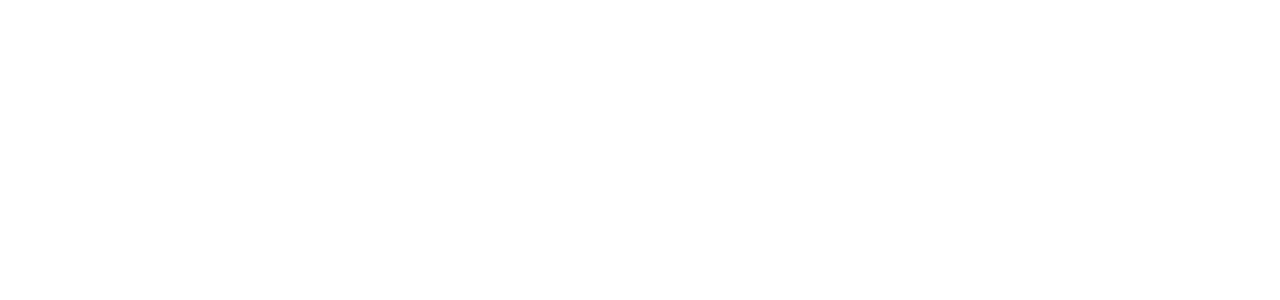
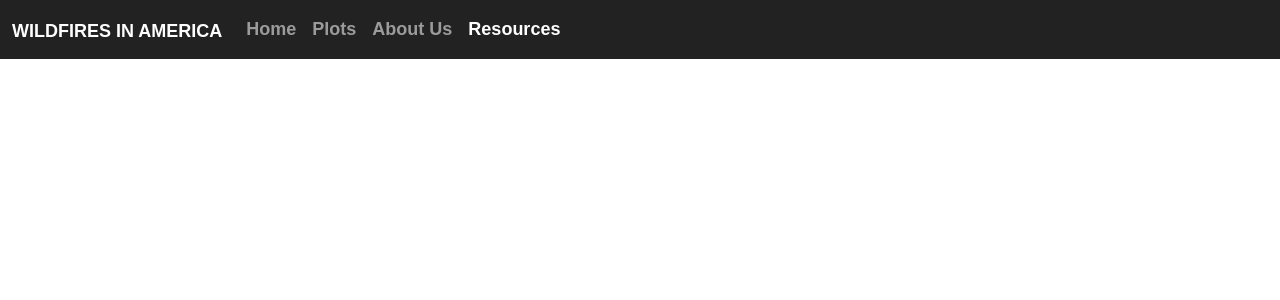
Before and after one commit to theRobMay/SMU_Flask_Vis_Project, a Flask app: page /resources in a window 1280 px wide. Before the commit the part shown is empty. Shown: the top 300 px of the page. Run offline with Flask 3, Linux system fonts and the light colour scheme; some libraries are stand-ins or nearby versions; some web fonts are replaced.

Commit message:
Adding some html edits for plots and resources

```diff
--- a/static/css/style.css
+++ b/static/css/style.css
@@ -16,3 +16,7 @@
   justify-content: center;
   align-items: flex-end;
 }
+.map-container{
+  padding-left: 30px;
+  padding-right: 30px;
+}
--- a/templates/plots.html
+++ b/templates/plots.html
@@ -53,7 +53,7 @@
               <a class="nav-link" href="/about_us">About Us</a>
             </li>
             <li class="nav-item">
-              <a class="nav-link" href="#">Resources</a>
+              <a class="nav-link" href="/resources">Resources</a>
             </li>
           </ul>
         </div>
@@ -153,7 +153,7 @@
     </div>
      <!-- Parent container for MAP -->
 
-    <div id="map_container">
+    <div id="map_container" class="map-container">
         <div id="map"></div>
     </div>
 
--- a/templates/resources.html
+++ b/templates/resources.html
@@ -3,8 +3,36 @@
 <head>
     <meta charset="UTF-8">
     <title>Title</title>
+
+    <link rel="stylesheet" type="text/css" href="static/css/bootstrap.min.css">
+    <link rel="stylesheet" type="text/css" href="static/css/style.css">
 </head>
 <body>
+<nav class="navbar navbar-expand-lg bg-dark" data-bs-theme="dark">
+    <div class="container-fluid">
+        <a class="navbar-brand" href="#">Wildfires in America</a>
+        <button class="navbar-toggler" type="button" data-bs-toggle="collapse" data-bs-target="#navbarColor02" aria-controls="navbarColor02" aria-expanded="false" aria-label="Toggle navigation">
+          <span class="navbar-toggler-icon"></span>
+        </button>
+        <div class="collapse navbar-collapse" id="navbarColor02">
+          <ul class="navbar-nav me-auto">
+            <li class="nav-item">
+              <a class="nav-link" href="/">Home</a>
+            </li>
+            <li class="nav-item">
+                <a class="nav-link" href="/plots">Plots</a>
+            </li>
+            <li class="nav-item">
+              <a class="nav-link" href="/about_us">About Us</a>
+            </li>
+            <li class="nav-item">
+              <a class="nav-link active" href="/resources">Resources
+                <span class="visually-hidden">(current)</span></a>
+            </li>
+          </ul>
+        </div>
+      </div>
+    </nav>
 
 </body>
 </html>
```
